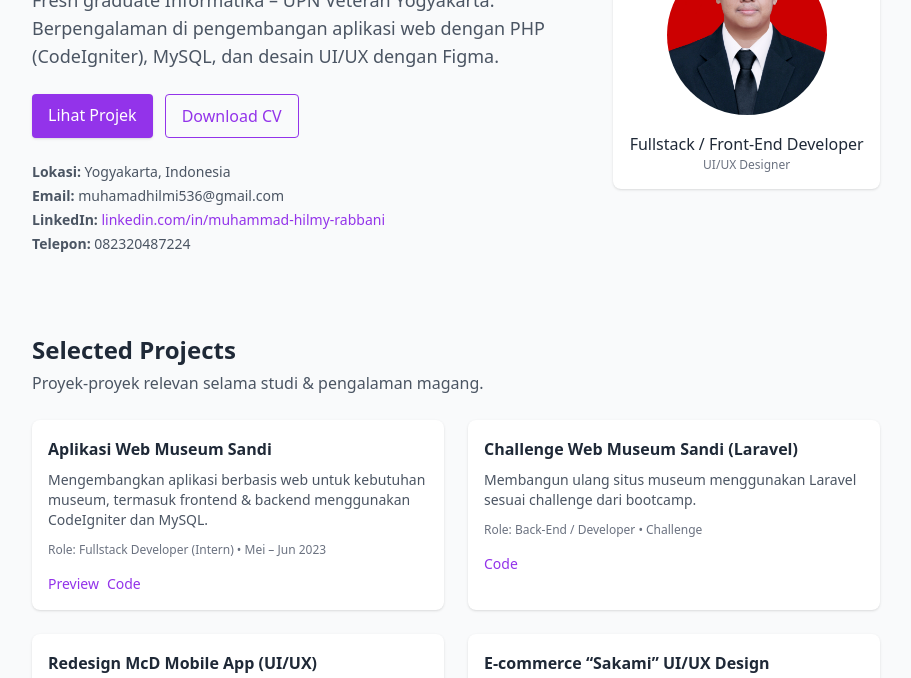
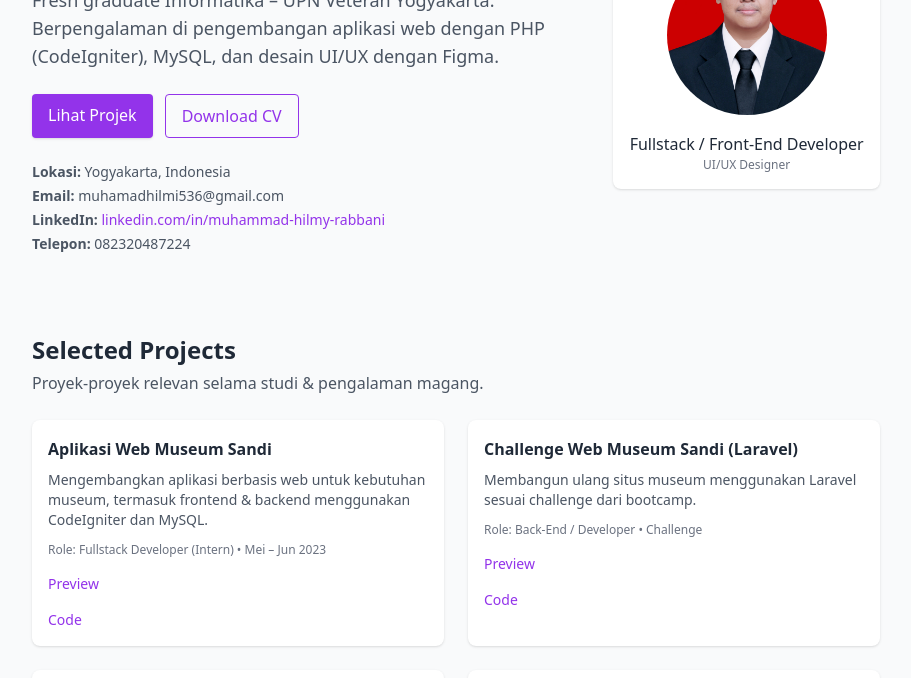
Before and after one commit to myhilr/myhilr.github.io, a plain HTML site: page index.html in a window 1280 px wide. Shown: the part 274-952 px from the top of the page, without its empty margins (184-1095 px from the left). Drawn offline with nearby package versions, Linux system fonts and the light colour scheme.

Commit message:
Update index.html

```diff
--- a/index.html
+++ b/index.html
@@ -61,6 +61,8 @@
           <p class="mt-3 text-xs text-gray-500">Role: Fullstack Developer (Intern) • Mei – Jun 2023</p>
           <div class="mt-4 flex gap-2">
             <a href="https://github.com/myhilr/KP-Museum-Sandi/blob/main/readme.rst" class="text-sm text-purple-600">Preview</a>
+          </div>
+          <div class="mt-4 flex gap-2">
             <a href="https://github.com/myhilr/KP-Museum-Sandi" class="text-sm text-purple-600">Code</a>
           </div>
         </article>
@@ -69,6 +71,9 @@
           <h3 class="font-semibold">Challenge Web Museum Sandi (Laravel)</h3>
           <p class="text-sm text-gray-600 mt-2">Membangun ulang situs museum menggunakan Laravel sesuai challenge dari bootcamp.</p>
           <p class="mt-3 text-xs text-gray-500">Role: Back-End / Developer • Challenge</p>
+          <div class="mt-4 flex gap-2">
+            <a href="https://github.com/myhilr/challange-web-museum-sandi/blob/main/README.md" class="text-sm text-purple-600">Preview</a>
+          </div>
           <div class="mt-4 flex gap-2">
             <a href="https://github.com/myhilr/challange-web-museum-sandi" class="text-sm text-purple-600">Code</a>
           </div>
```
